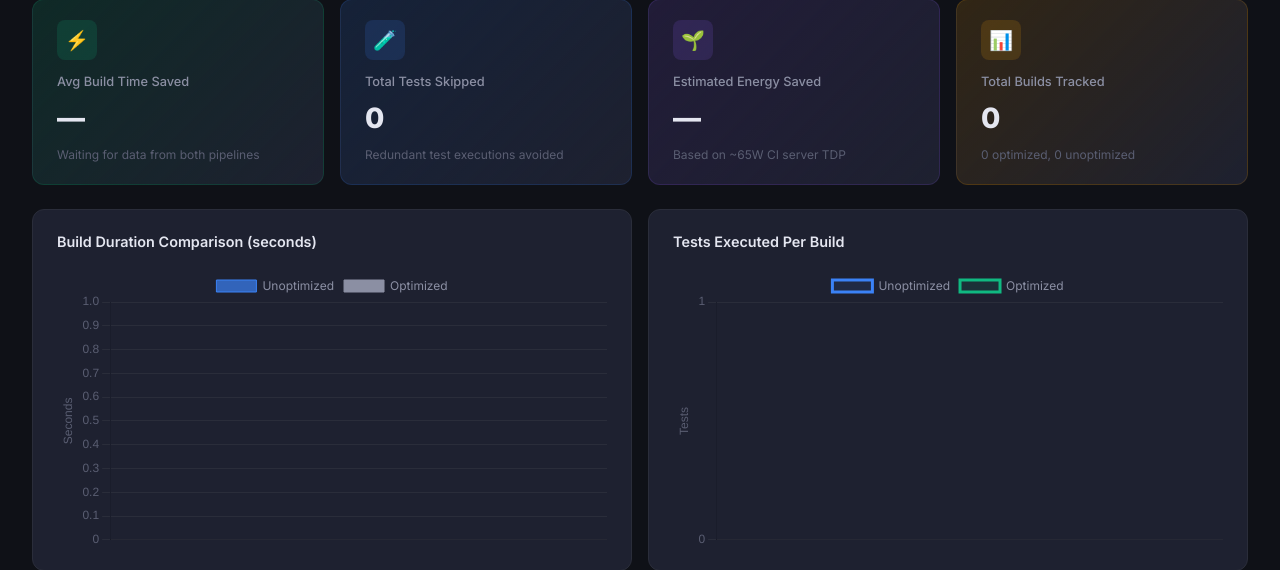
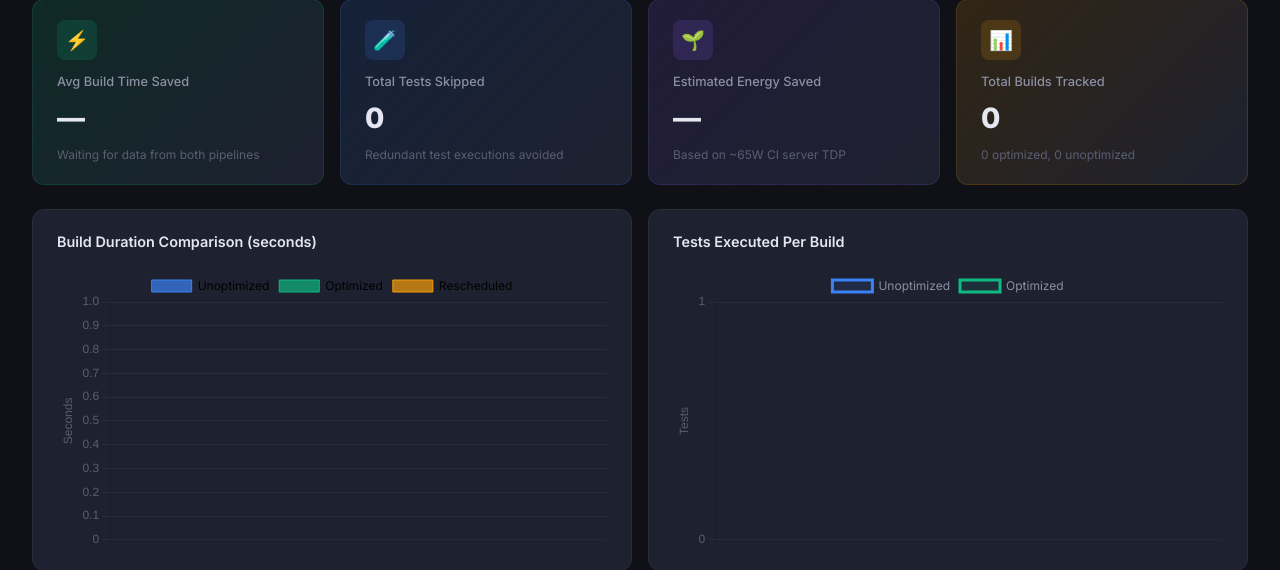
Before and after one commit to Beliver-247/greendevops-release-dashboard, a Flask app: page / in a window 1280 px wide. Shown: the part 102-672 px from the top of the page. Run offline with Flask 3, Linux system fonts and the light colour scheme; data that the repository does not hold is empty.

Commit message:
feat: add dashboard template with metrics summary and real-time build visualization charts

```diff
--- a/templates/index.html
+++ b/templates/index.html
@@ -675,7 +675,40 @@
                         responsive: true,
                         maintainAspectRatio: false,
                         plugins: {
-                            legend: { labels: { color: tc.legend, font: { family: 'Inter' } } },
+                            legend: {
+                                labels: {
+                                    color: tc.legend,
+                                    font: { family: 'Inter' },
+                                    generateLabels: function(chart) {
+                                        return [
+                                            {
+                                                text: 'Unoptimized',
+                                                fillStyle: 'rgba(59,130,246,0.7)',
+                                                strokeStyle: 'rgba(59,130,246,1)',
+                                                lineWidth: 1,
+                                                datasetIndex: 0,
+                                                hidden: !chart.isDatasetVisible(0)
+                                            },
+                                            {
+                                                text: 'Optimized',
+                                                fillStyle: 'rgba(16,185,129,0.7)',
+                                                strokeStyle: 'rgba(16,185,129,1)',
+                                                lineWidth: 1,
+                                                datasetIndex: 1,
+                                                hidden: !chart.isDatasetVisible(1)
+                                            },
+                                            {
+                                                text: 'Rescheduled',
+                                                fillStyle: 'rgba(245,158,11,0.7)',
+                                                strokeStyle: 'rgba(245,158,11,1)',
+                                                lineWidth: 1,
+                                                datasetIndex: 1,
+                                                hidden: !chart.isDatasetVisible(1)
+                                            }
+                                        ];
+                                    }
+                                }
+                            },
                             tooltip: {
                                 callbacks: {
                                     afterLabel: function (context) {
```
